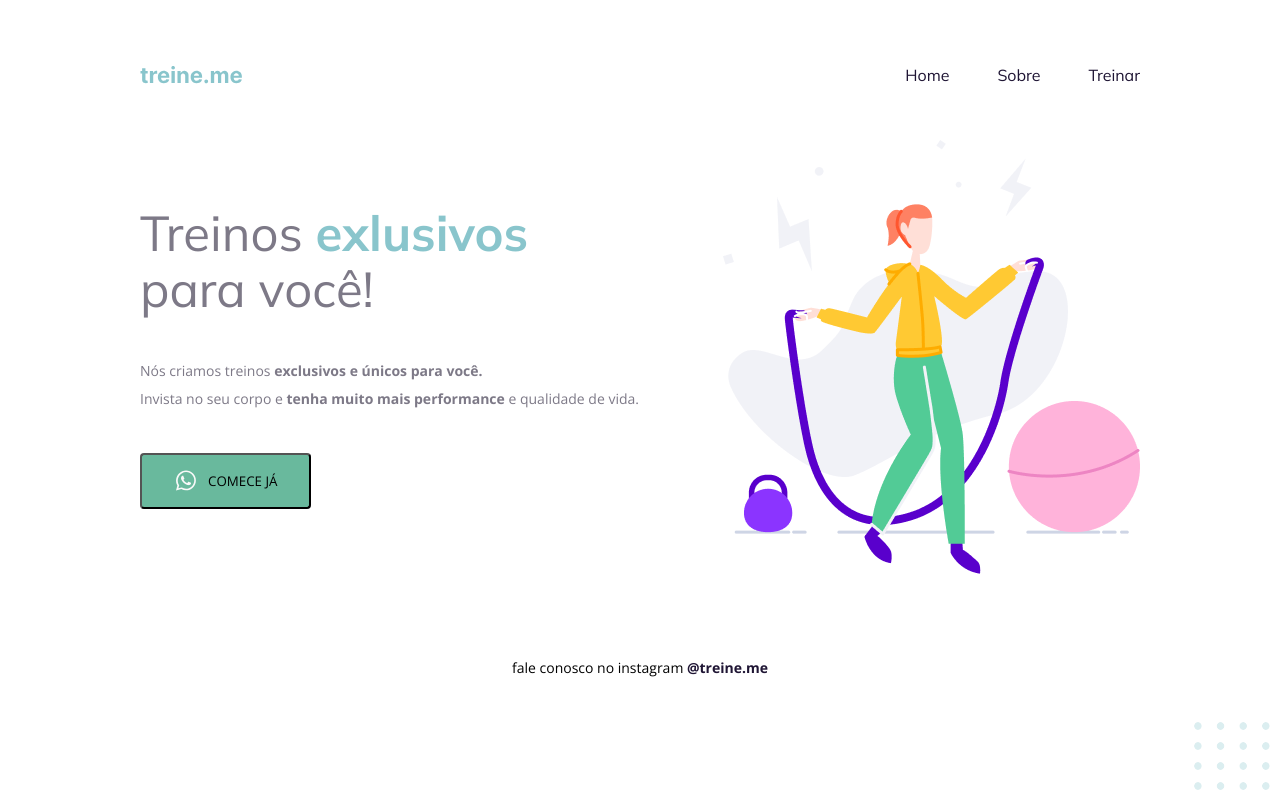
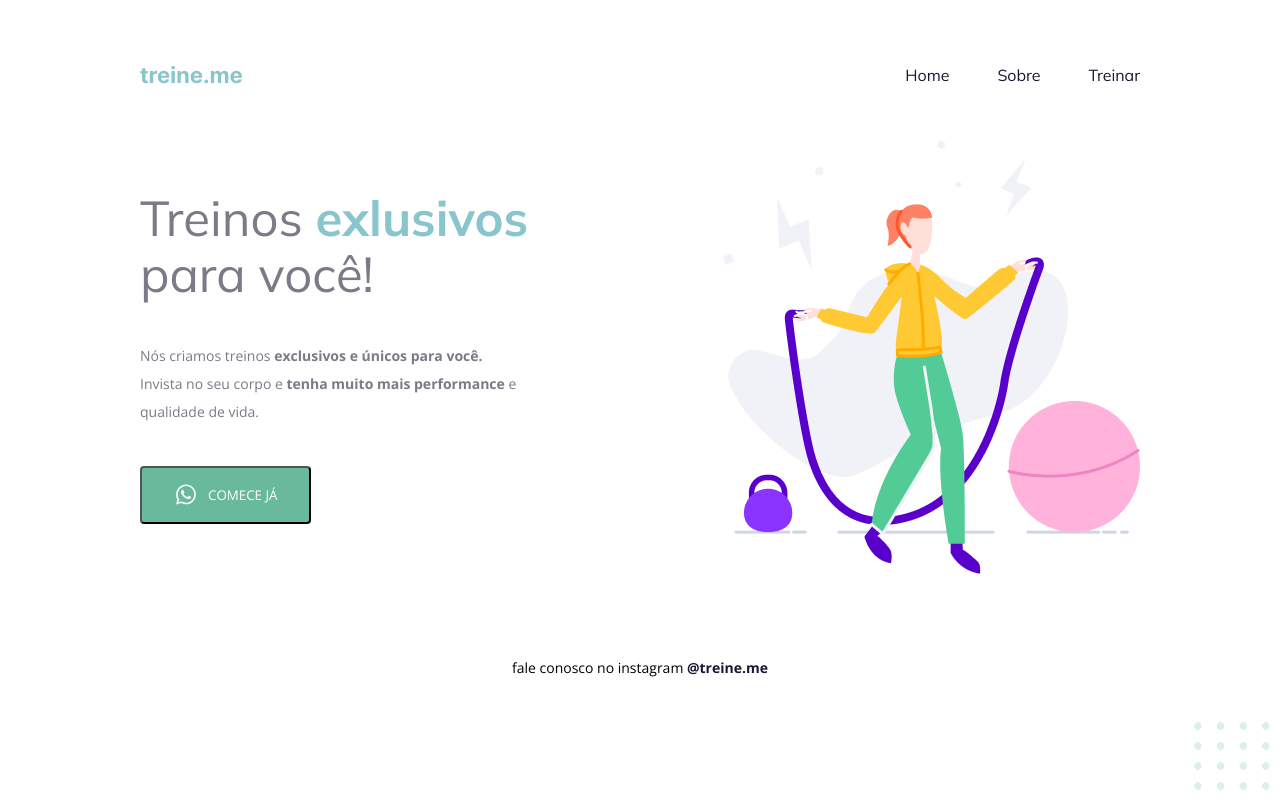
Before and after one commit to davidbrayan98/Projeto02, a plain HTML site: page index.html in a window 1280 px wide. Drawn offline with nearby package versions, Linux system fonts and the light colour scheme.

Commit message:
adcionado uma quebra de linha e hover do button

```diff
--- a/index.html
+++ b/index.html
@@ -23,7 +23,7 @@
 
           <p>
             Nós criamos treinos <strong>exclusivos e únicos para você.</strong> <br>
-            Invista no seu corpo e <strong>tenha muito mais performance </strong> e qualidade de vida.
+            Invista no seu corpo e <strong>tenha muito mais performance </strong> e <br> qualidade de vida.
           </p>
 
           <button><img src="image/whats.svg" alt="Logo WhatsAPP">Comece já</button>
--- a/style.css
+++ b/style.css
@@ -14,6 +14,7 @@
   --cor1: #89C5CC;
   --cor2: #7D7987;
   --cor3: #1F1534;
+  --cor4: #69B99D;
 }
 
 body {
@@ -58,8 +59,9 @@ main {
 h1 {
   font-family: var(--font1);
   font-size: 49px;
+  font-weight: normal;
   line-height: 56px;
-  font-weight: normal;
+
   width: 490px;
   color: var(--cor2);
 }
@@ -77,16 +79,25 @@ section p {
 }
 
 button {
+  color: white;
   text-transform: uppercase;
   font-family: var(--font2);
-  border-radius: 4px;
-  background: var(--primary-color, #69B99D);
+
+  background: var(--cor4);
+  padding: 14px 32px 15px 32px;
+
   display: flex;
-  height: 56px;
-  padding: 14px 32px 15px 32px;
   justify-content: center;
   align-items: center;
   gap: 10px;
+
+  border-radius: 4px;
+  cursor: pointer;
+}
+
+button:hover {
+  color: black;
+  background: #518f7a;
 }
 
 footer {
```
